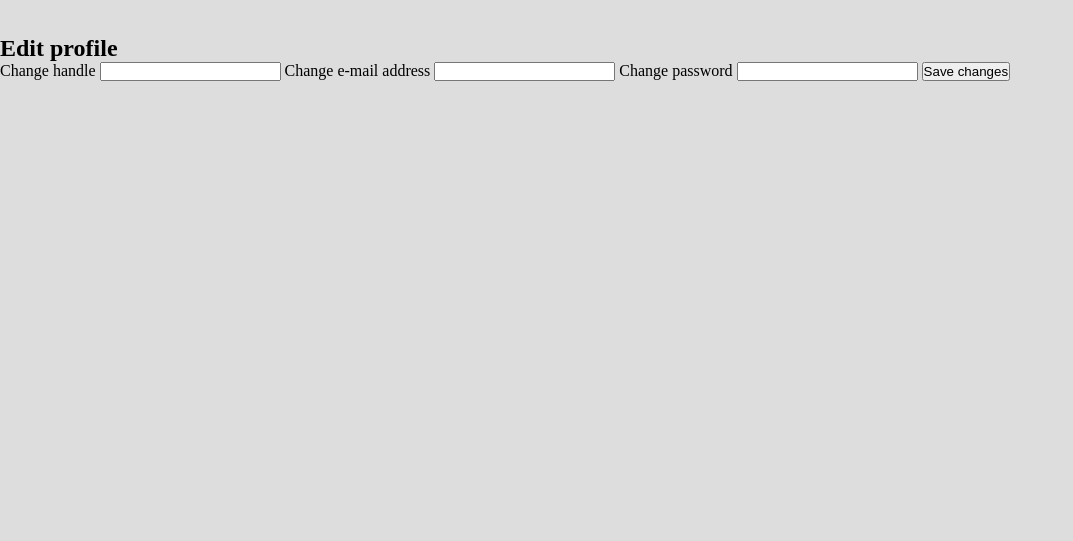
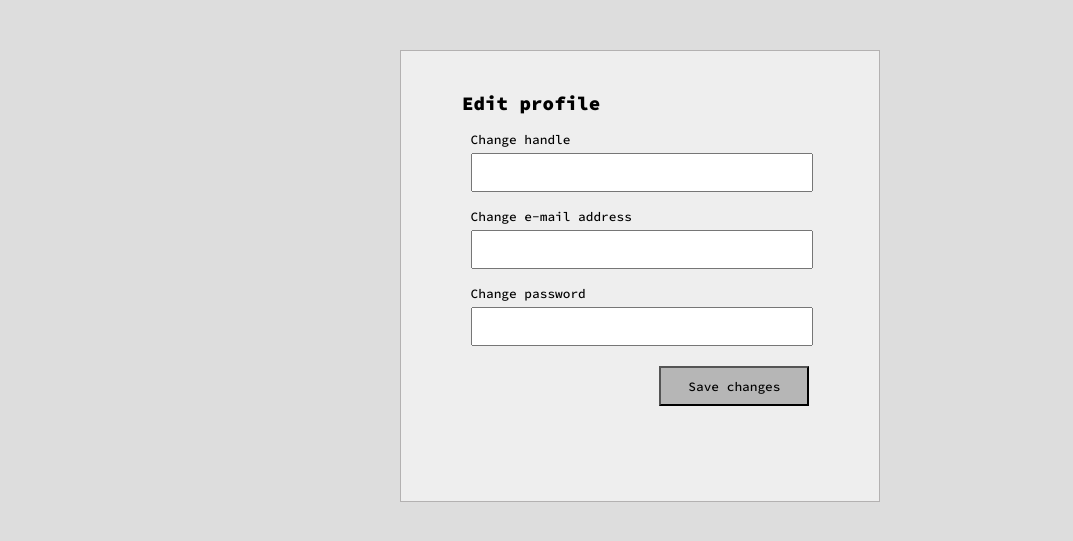
Before and after one commit to RockyLatchman/hackerboard, a Flask app: template templates/profile.html in a window 1280 px wide. Shown: the part 125-666 px from the top of the page, without its empty margins (0-1073 px from the left). Run offline with Flask 3, Linux system fonts and the light colour scheme; the template is opened without the code that fills it, so the values that code supplies are empty; some libraries are stand-ins or nearby versions.

Commit message:
CSS for profile template

```diff
--- a/static/css/main.css
+++ b/static/css/main.css
@@ -15,7 +15,7 @@ body {
 pre {
   color: #000;
   font-family: "Courier New", Courier, monospace;
-  font-size: 0.6em;
+  font-size: 0.4em;
   font-weight: 900;
   text-align: center;
 }
@@ -62,5 +62,52 @@ nav menu li a {
 }
 
 main div {
-  margin-top: 35px;
+  margin-top: 5px;
 }
+
+/* Profile */
+
+.profile-card {
+  width: 33.5%;
+  height: 50vh;
+  background: #eee;
+  margin: 50px auto 0 auto;
+  padding: 25px;
+  border: 1px solid #B3B1B1;
+}
+
+.profile-card h2 {
+  color: #000;
+  font: 900 1.2em "Source Code Pro", monospace;
+  width: 75%;
+  margin: 3.5% 0 1.2% 8.5%;
+}
+
+.profile-card form {
+  padding: 10px 45px;
+}
+
+.profile-card label {
+  color: #000;
+  font: 500 0.8em "Source Code Pro", monospace;
+}
+
+.profile-card input {
+  width: 100%;
+  height: 35px;
+  color: #000;
+  font: 500 0.8em "Source Code Pro", monospace;
+  margin: 5px 0 15px 0;
+  outline: transparent;
+}
+
+.profile-card input[type='submit']{
+  display: block;
+  width: 150px;
+  height: 40px;
+  background: #B6B6B6;
+  color: #000;
+  font: 500 0.8em "Source Code Pro", monospace;
+  margin: 5px 0 0 auto;
+  cursor: pointer;
+}
```
Also changed, not shown: templates/partials/menu.html (indentation only).
